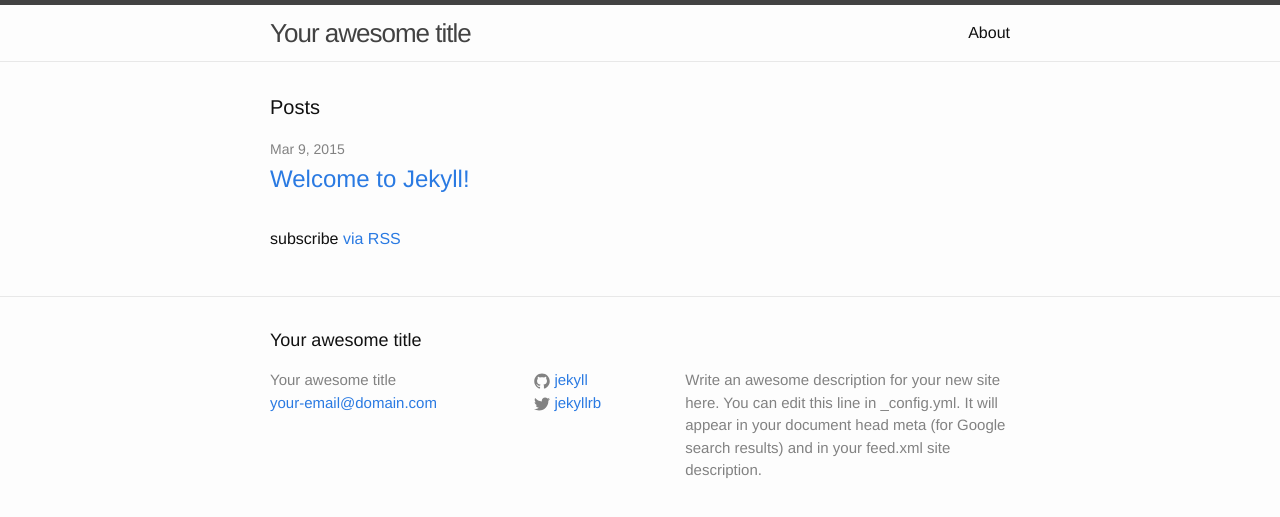
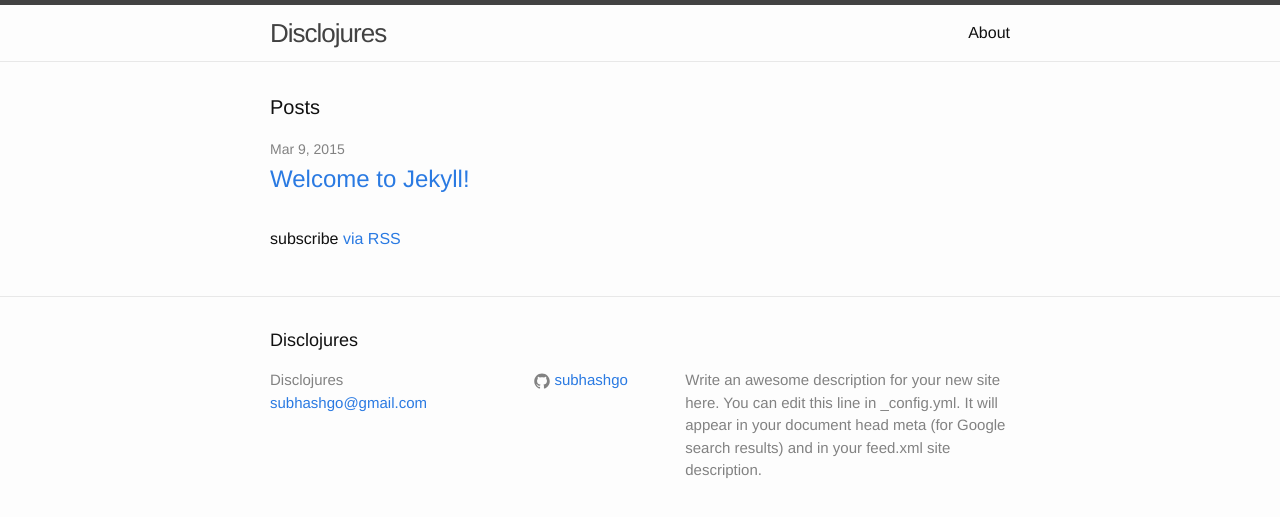
Before and after one commit to subhash/subhash.github.io, a Jekyll site: the page built from index.html, in a window 1280 px wide. Shown: the top 517 px of the page. Built offline with Jekyll 4.4.1, drawn with Linux system fonts in a browser that asks for light colours.

Commit message:
Update _config.yml

```diff
--- a/_config.yml
+++ b/_config.yml
@@ -1,14 +1,13 @@
 # Site settings
-title: Your awesome title
-email: your-email@domain.com
+title: Disclojures
+email: subhashgo@gmail.com
 description: > # this means to ignore newlines until "baseurl:"
   Write an awesome description for your new site here. You can edit this
   line in _config.yml. It will appear in your document head meta (for
   Google search results) and in your feed.xml site description.
 baseurl: "" # the subpath of your site, e.g. /blog/
-url: "http://yourdomain.com" # the base hostname & protocol for your site
-twitter_username: jekyllrb
-github_username:  jekyll
+url: "http://subhash.github.io/" # the base hostname & protocol for your site
+github_username:  subhashgo
 
 # Build settings
 markdown: kramdown
```
